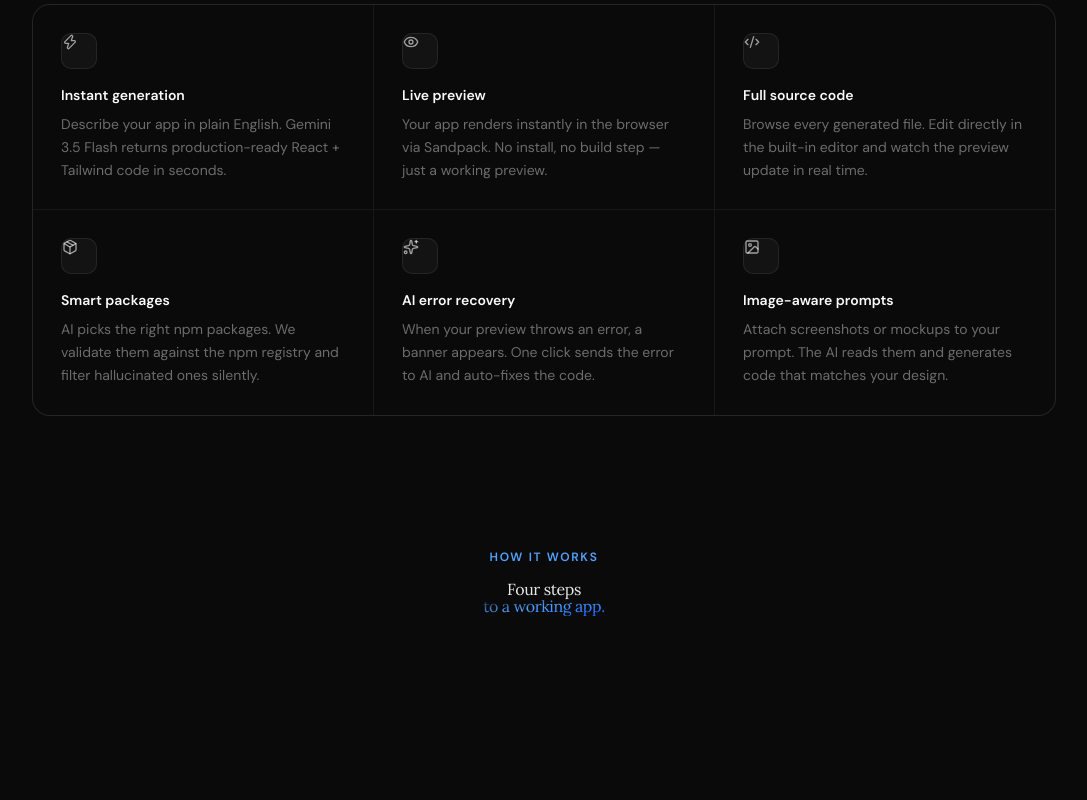
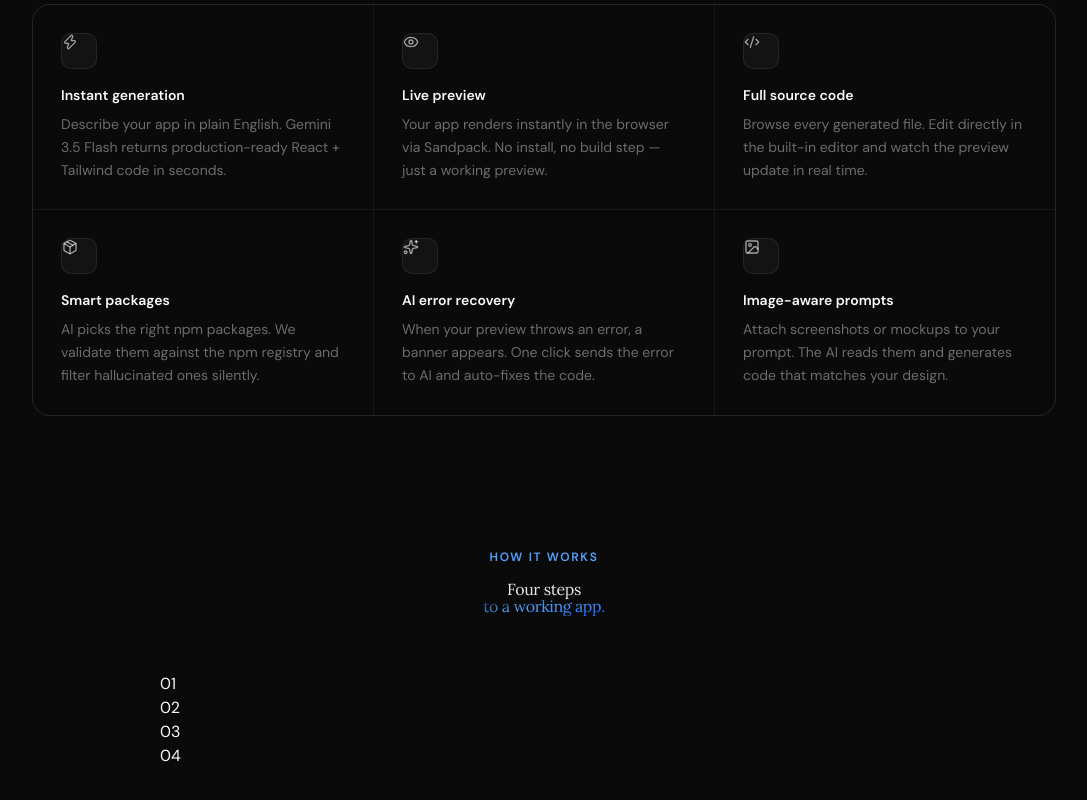
Before and after one commit to moonspark78/ai-app-builder, a Next.js app: page / in a window 1280 px wide. Shown: the part 924-1724 px from the top of the page, without its empty margins (96-1183 px from the left). Built offline with nearby package versions, Linux system fonts and the light colour scheme; no server answers.

Commit message:
:art: working on Page.tsx  /./././././.  :art:

```diff
--- a/app/page.tsx
+++ b/app/page.tsx
@@ -172,7 +172,7 @@ export default function Home() {
               <div className="flex flex-col items-center">
                 <div>
                   <span>
-
+                    {step.number}
                   </span>
                 </div>
               </div>
```
